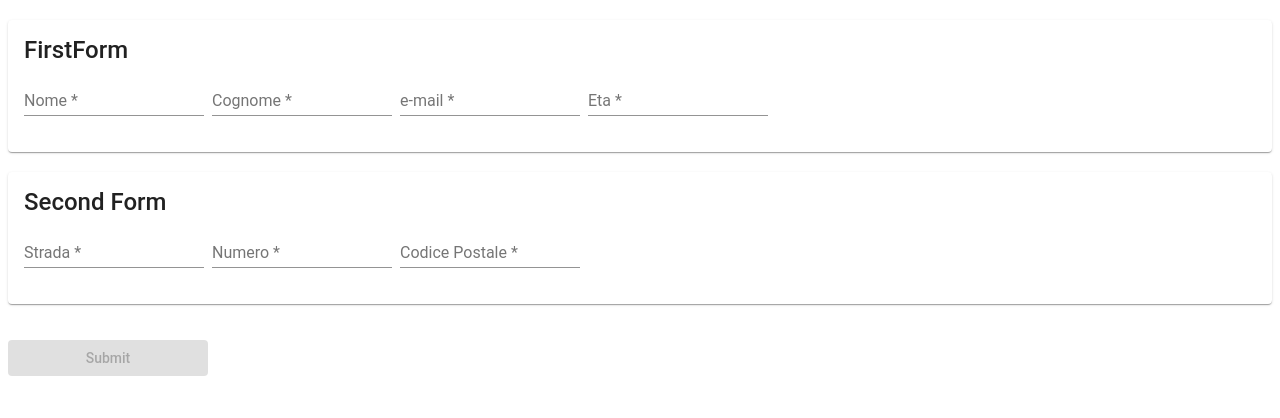
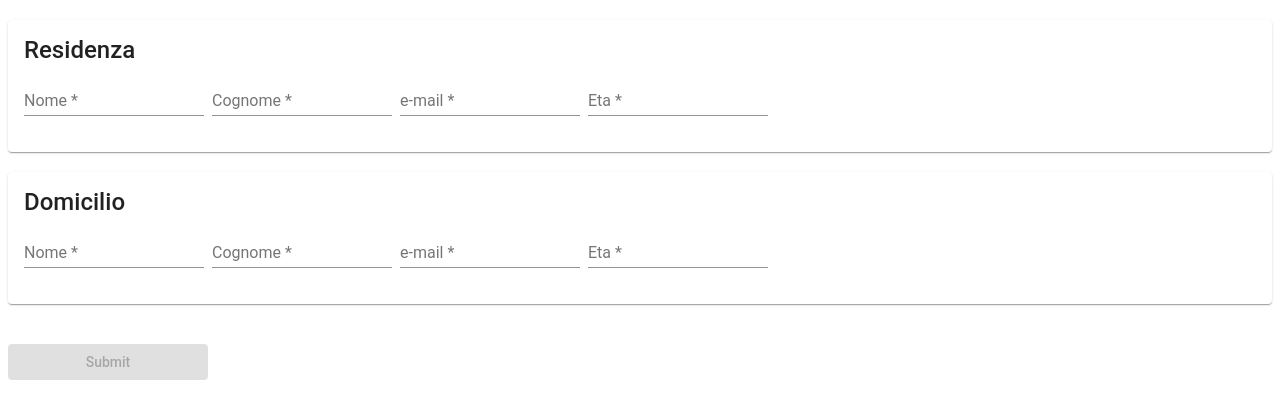
Before and after one commit to T6o/AngularFormReactive, an Angular app: page / in a window 1280 px wide. Shown: the top 418 px of the page. Built offline with nearby package versions, Linux system fonts and the light colour scheme.

Commit message:
3 files modified

```diff
--- a/src/app/app.component.html
+++ b/src/app/app.component.html
@@ -1,6 +1,13 @@
 <form [formGroup]="myform" (ngSubmit)="onSubmit()">
-  <app-first-form formGroupName="firstForm"></app-first-form>
-  <app-second-form formGroupName="secondForm"></app-second-form>
+  <app-first-form
+    formName="Residenza"
+    formGroupName="firstForm"
+  ></app-first-form>
+  <app-first-form
+    formName="Domicilio"
+    formGroupName="firstForm"
+  ></app-first-form>
+
   <button
     style="margin-top:20px; width:200px"
     mat-raised-button
--- a/src/app/first-form/first-form.component.html
+++ b/src/app/first-form/first-form.component.html
@@ -1,6 +1,6 @@
 <form autocomplete="off" [formGroup]="form">
   <mat-card style="margin-top:20px; margin-bottom:20px" class="form-container">
-    <mat-card-title>FirstForm</mat-card-title>
+    <mat-card-title>{{ formName }}</mat-card-title>
 
     <mat-form-field>
       <mat-label>Nome</mat-label>
--- a/src/app/first-form/first-form.component.ts
+++ b/src/app/first-form/first-form.component.ts
@@ -8,6 +8,7 @@ import { FormGroup, FormGroupDirective } from '@angular/forms';
 })
 export class FirstFormComponent implements OnInit {
   @Input() formGroupName: string;
+  @Input() formName: string;
   form: FormGroup;
 
   constructor(private rootFormGroup: FormGroupDirective) {}
```
